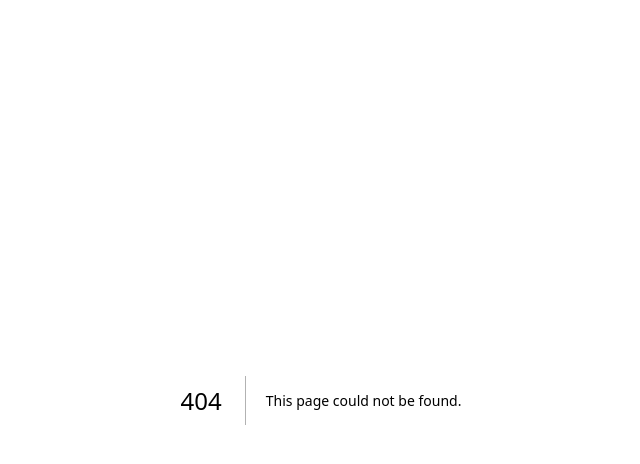
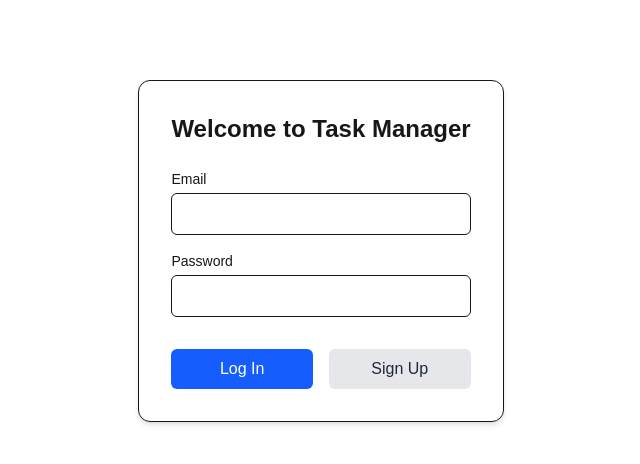
Before and after one commit to rishi-71/Task_Management_System-Nextjs-Supabase-, a Next.js app: page /login in a window 1280 px wide. Before the commit this address had no page. Shown: the top 464 px of the page, without its empty margins (319-959 px from the left). Built offline with nearby package versions, Linux system fonts and the light colour scheme; no server answers.

Commit message:
signUp and signInWithPassword completed

```diff
--- /dev/null
+++ b/src/app/login/page.tsx
@@ -0,0 +1,108 @@
+'use client';
+
+import { useState } from "react";
+import { createClient } from "../../../utils/supabase/client";
+import { useRouter } from "next/navigation";
+
+export default function  LoginPage(){
+    const [email,setEmail] = useState('');
+    const [password,setPassword] = useState('');
+    const [error,setError] = useState<string | null>(null);
+    const [loading,setLoading] = useState(false);
+
+    //initialize supabase client and nextjs router
+    const supabase = createClient();
+    const router = useRouter();
+
+    //function to handle signing up a new user
+    const handleSignUp = async(e:React.FormEvent)=>{
+        e.preventDefault();//prevents the page from refreshing when the form is submitted
+        setLoading(true);
+        setError(null);
+
+        //supabase.auth.signUp sends the email/password to the GoTrue server
+        const {data,error} = await supabase.auth.signUp({
+            email,
+            password,
+        });
+
+        if(error){
+            setError(error.message);
+        }else{
+            router.push("/");
+        }
+        setLoading(false);
+    };
+
+    //function to handle logging in an existing user
+    const handleLogin = async (e:React.FormEvent) =>{
+        e.preventDefault();
+        setLoading(true);
+        setError(null);
+
+        //signInWithPassword checks the credentials and issues the jwt session cookie
+        const { data, error}= await supabase.auth.signInWithPassword({
+            email,
+            password,
+        });
+
+        if(error){
+            setError(error.message);
+        }else{
+            router.push('/');
+        }
+        setLoading(false);
+
+    };
+
+    return (
+    <main className="max-w-md mx-auto p-8 mt-20 border rounded-xl shadow-md">
+      <h1 className="text-2xl font-bold mb-6 text-center">Welcome to Task Manager</h1>
+
+      <form className="space-y-4">
+        <div>
+          <label className="block text-sm font-medium mb-1">Email</label>
+          <input
+            type="email"
+            value={email}
+            onChange={(e) => setEmail(e.target.value)}
+            className="w-full p-2 border rounded-md"
+            required
+          />
+        </div>
+
+        <div>
+          <label className="block text-sm font-medium mb-1">Password</label>
+          <input
+            type="password"
+            value={password}
+            onChange={(e) => setPassword(e.target.value)}
+            className="w-full p-2 border rounded-md"
+            required
+          />
+        </div>
+
+        {/* Display error messages dynamically if they exist */}
+        {error && <p className="text-red-500 text-sm">{error}</p>}
+
+        <div className="flex gap-4 pt-4">
+          <button
+            onClick={handleLogin}
+            disabled={loading}
+            className="flex-1 bg-blue-600 text-white p-2 rounded-md hover:bg-blue-700 disabled:opacity-50"
+          >
+            {loading ? 'Processing...' : 'Log In'}
+          </button>
+
+          <button
+            onClick={handleSignUp}
+            disabled={loading}
+            className="flex-1 bg-gray-200 text-gray-800 p-2 rounded-md hover:bg-gray-300 disabled:opacity-50"
+          >
+            Sign Up
+          </button>
+        </div>
+      </form>
+    </main>
+  );
+}
```
